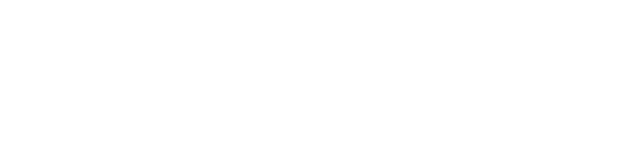
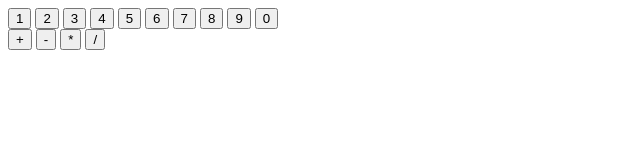
Before and after one commit to kidgloves816/calculator, a plain HTML site: page index.html in a window 1280 px wide. Shown: the whole page, without its empty margins (0-640 px from the left). Drawn offline with Linux system fonts and the light colour scheme.

Commit message:
Added buttons for numbers and functions to html

```diff
--- a/index.html
+++ b/index.html
@@ -8,6 +8,25 @@
     <script src="javascript.js"></script>
 </head>
 <body>
-
+    <div class="container">
+        <div class="numbers">
+            <button class="number 1">1</button>
+            <button class="number 2">2</button>
+            <button class="number 3">3</button>
+            <button class="number 4">4</button>
+            <button class="number 5">5</button>
+            <button class="number 6">6</button>
+            <button class="number 7">7</button>
+            <button class="number 8">8</button>
+            <button class="number 9">9</button>
+            <button class="number 0">0</button>
+        </div>
+        <div class="functions">
+            <button class="add">+</button>
+            <button class="subtract">-</button>
+            <button class="multiply">*</button>
+            <button class="divide">/</button>
+        </div>
+    </div>
 </body>
 </html>
```
